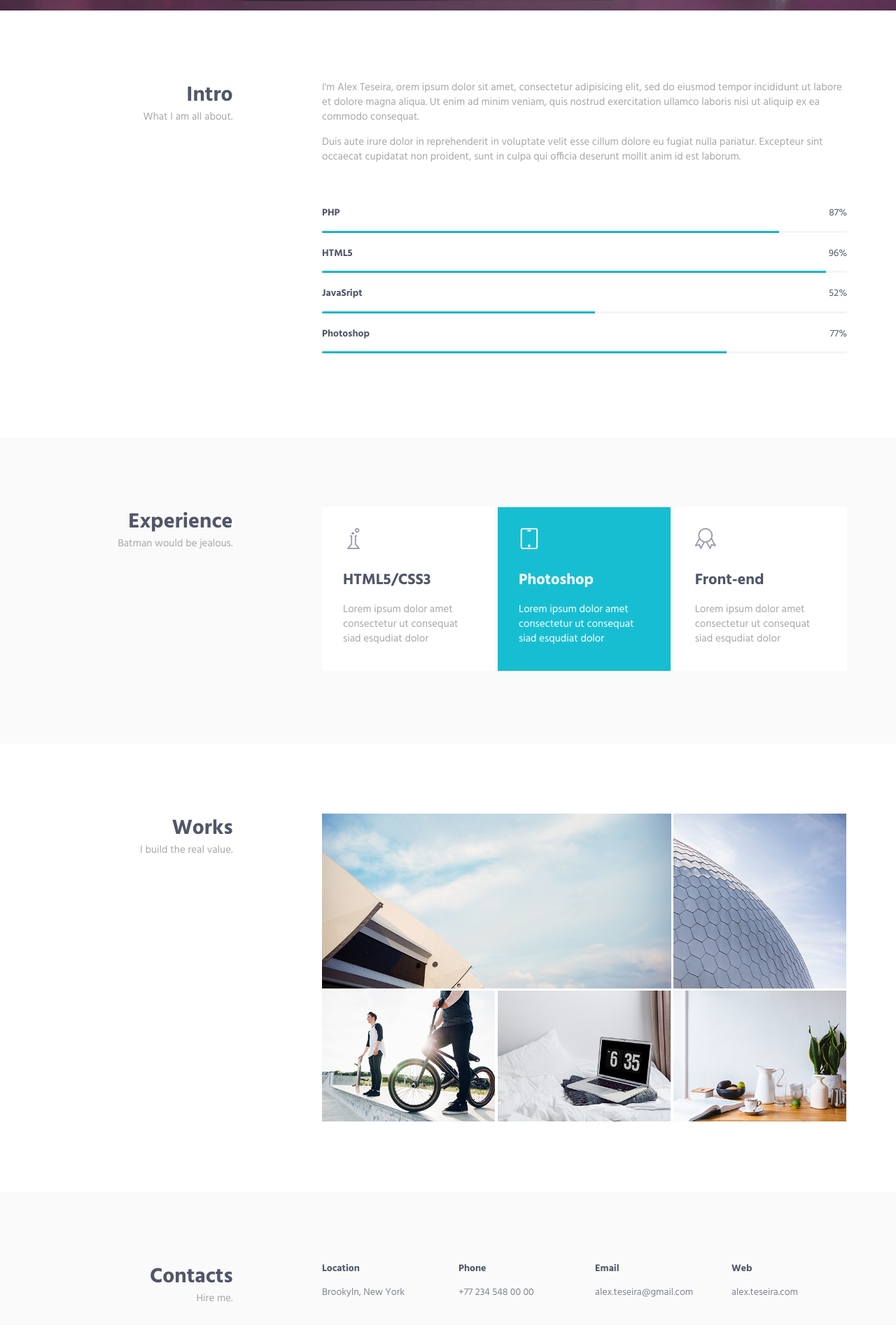
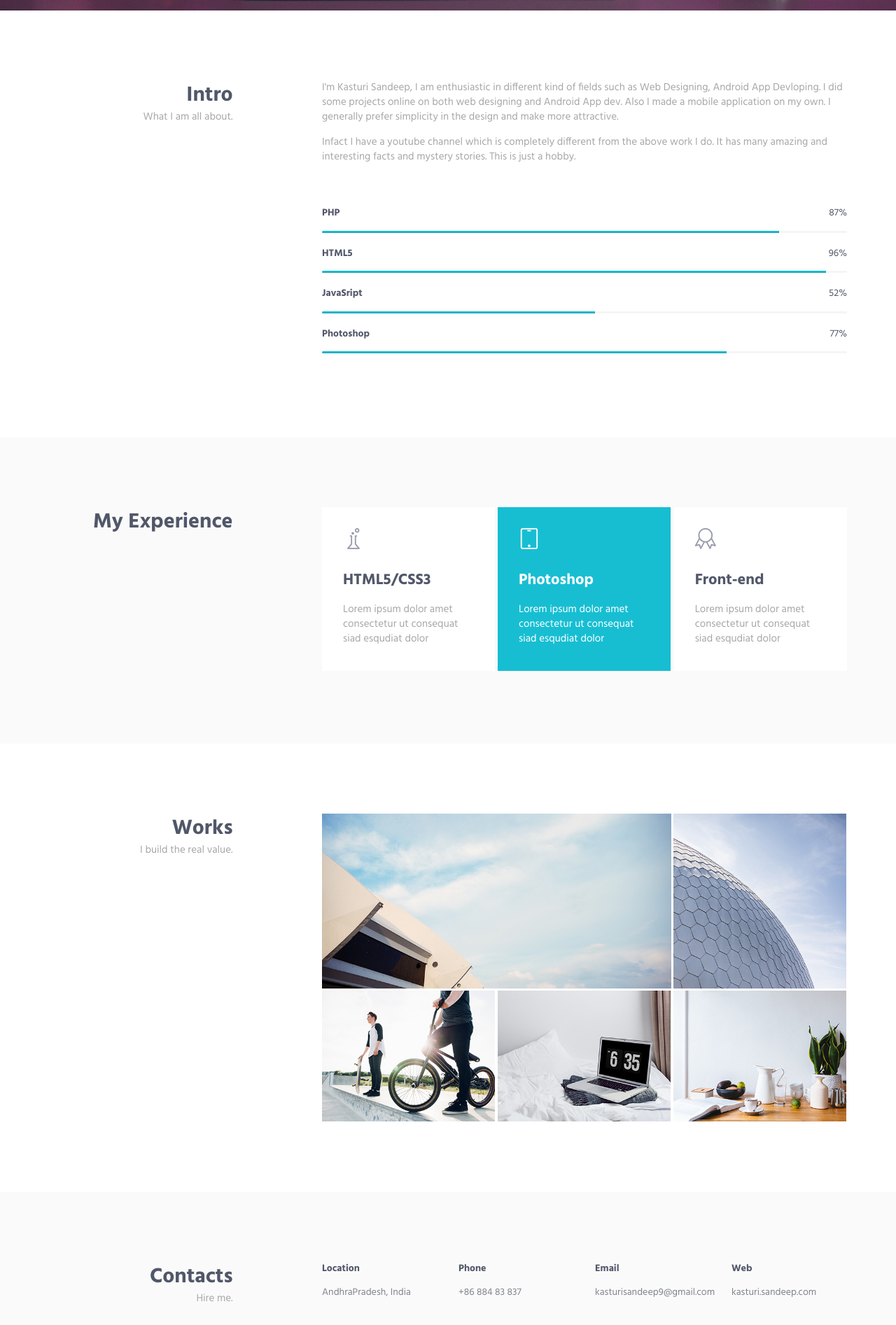
Before and after one commit to kasturisandeep/kasturisandeep.github.io, a plain HTML site: page HTML/index.html in a window 1280 px wide. Shown: the part 646-2540 px from the top of the page at 70% size. Drawn offline with Linux system fonts and the light colour scheme.

```diff
--- a/HTML/index.html
+++ b/HTML/index.html
@@ -92,8 +92,8 @@
                         <ul class="list-inline">
                             <li><a href="#" class="social-icons"><i class="icon-social-facebook"></i></a></li>
                             <li><a href="#" class="social-icons"><i class="icon-social-twitter"></i></a></li>
-                            <li><a href="#" class="social-icons"><i class="icon-social-dribbble"></i></a></li>
-                            <li><a href="#" class="social-icons"><i class="icon-social-behance"></i></a></li>
+                            <li><a href="#" class="social-icons"><i class="icon-social-instagram"></i></a></li>
+                            <li><a href="#" class="social-icons"><i class="icon-social-youtube"></i></a></li>
                             <li><a href="#" class="social-icons"><i class="icon-social-linkedin"></i></a></li>
                         </ul>
                     </div>
@@ -116,8 +116,8 @@
                     </div>
                     <div class="col-sm-8 col-sm-offset-1">
                         <div class="margin-b-60">
-                            <p>I'm Alex Teseira, orem ipsum dolor sit amet, consectetur adipisicing elit, sed do eiusmod tempor incididunt ut labore et dolore magna aliqua. Ut enim ad minim veniam, quis nostrud exercitation ullamco laboris nisi ut aliquip ex ea commodo consequat.</p>
-                            <p>Duis aute irure dolor in reprehenderit in voluptate velit esse cillum dolore eu fugiat nulla pariatur. Excepteur sint occaecat cupidatat non proident, sunt in culpa qui officia deserunt mollit anim id est laborum.</p>
+                            <p>I'm Kasturi Sandeep, I am enthusiastic in different kind of fields such as Web Designing, Android App Devloping. I did some projects online on both web designing and Android App dev. Also I made a mobile application on my own. I generally prefer simplicity in the design and make more attractive. </p>
+                            <p>Infact I have a youtube channel which is completely different from the above work I do. It has many amazing and interesting facts and mystery stories. This is just a hobby.</p>
                         </div>
 
                         <!-- Progress Box -->
@@ -160,8 +160,8 @@
                     <div class="row">
                         <div class="col-sm-3 sm-margin-b-30">
                             <div class="text-right sm-text-left">
-                                <h2 class="margin-b-0">Experience</h2>
-                                <p>Batman would be jealous.</p>
+                                <h2 class="margin-b-0">My Experience</h2>
+
                             </div>
                         </div>
                         <div class="col-sm-8 col-sm-offset-1">
@@ -445,19 +445,19 @@
                             <div class="row">
                                 <div class="col-md-3 col-xs-6 md-margin-b-30">
                                     <h5>Location</h5>
-                                    <a href="#">Brookyln, New York</a>
+                                    <a href="#">AndhraPradesh, India</a>
                                 </div>
                                 <div class="col-md-3 col-xs-6 md-margin-b-30">
                                     <h5>Phone</h5>
-                                    <a href="#">+77 234 548 00 00</a>
+                                    <a href="#">+86 884 83 837</a>
                                 </div>
                                 <div class="col-md-3 col-xs-6">
                                     <h5>Email</h5>
-                                    <a href="mailto:#">alex.teseira@gmail.com</a>
+                                    <a href="mailto:#">kasturisandeep9@gmail.com</a>
                                 </div>
                                 <div class="col-md-3 col-xs-6">
                                     <h5>Web</h5>
-                                    <a href="#">alex.teseira.com</a>
+                                    <a href="#">kasturi.sandeep.com</a>
                                 </div>
                             </div>
                         </div>
```
